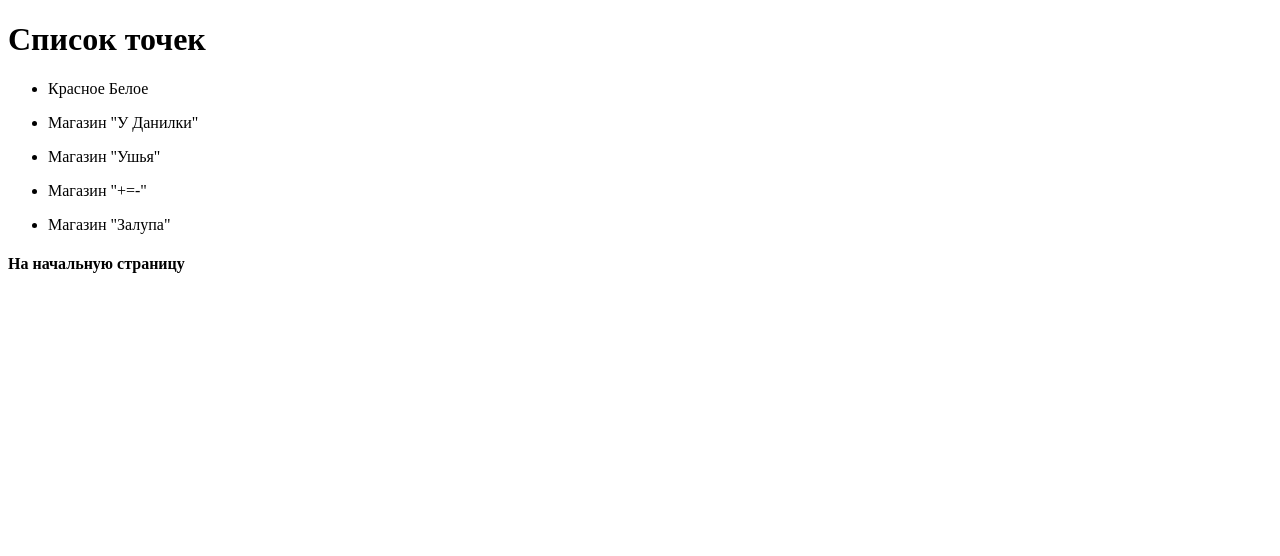
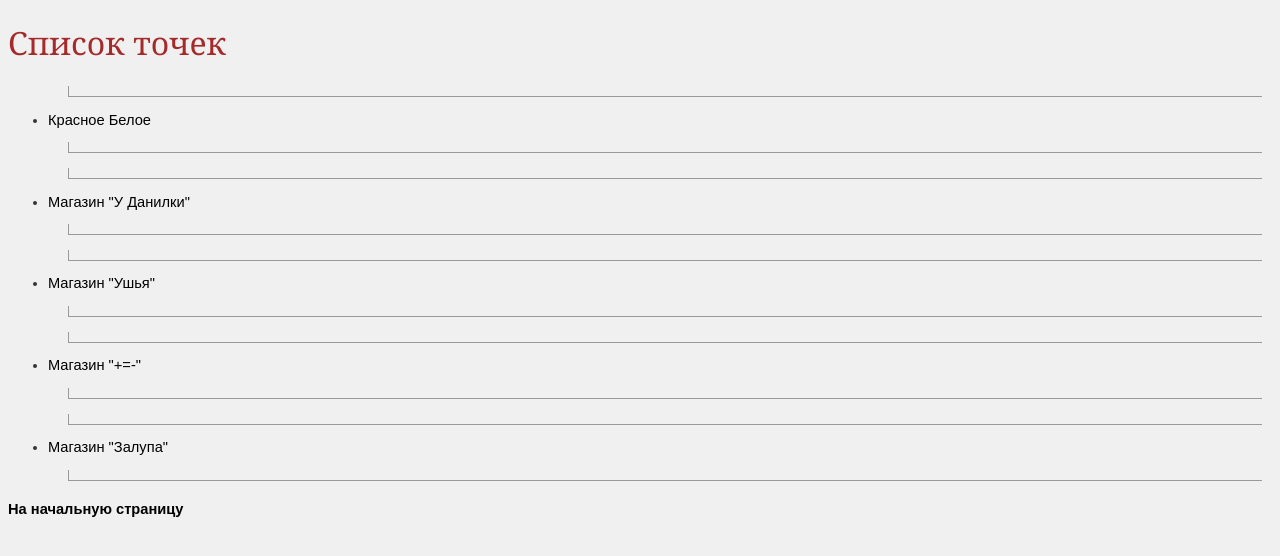
Before and after one commit to Alex220011/alex220011.github.io, a Django app: page /sasha/ in a window 1280 px wide. Shown: the top 556 px of the page. Run offline with Django 3.2, Linux system fonts and the light colour scheme; data comes from the database, SQL or seed files in the repository.

Commit message:
новыеправки

```diff
--- a/untitled/good/templates/good/home.html
+++ b/untitled/good/templates/good/home.html
@@ -4,6 +4,7 @@
 <head>
     <meta charset="UTF-8">
     <title>{% block title %} Торговые точки {% endblock %}</title>
+    <link href="statics/style.css" rel="stylesheet">
 </head>
 <body>
  <h1>Список точек</h1>
--- a/untitled/good/templates/good/statics/style.css
+++ b/untitled/good/templates/good/statics/style.css
@@ -0,0 +1,21 @@
+body {
+  font-family: Arial, Verdana,  sans-serif; /* Семейство шрифтов */
+  font-size: 11pt; /* Размер основного шрифта в пунктах  */
+  background-color: #f0f0f0; /* Цвет фона веб-страницы */
+  color: #333; /* Цвет основного текста */
+}
+h1 {
+  color: #a52a2a; /* Цвет заголовка */
+  font-size: 24pt; /* Размер шрифта в пунктах */
+  font-family: Georgia, Times, serif; /* Семейство шрифтов */
+  font-weight: normal; /* Нормальное начертание текста  */
+}
+p {
+  text-align: justify; /* Выравнивание по ширине */
+  margin-left: 60px; /* Отступ слева в пикселах */
+  margin-right: 10px; /* Отступ справа в пикселах */
+  border-left: 1px solid #999; /* Параметры линии слева */
+  border-bottom: 1px solid #999; /* Параметры линии снизу */
+  padding-left: 10px; /* Отступ от линии слева до текста  */
+  padding-bottom: 10px; /* Отступ от линии снизу до текста  */
+}
```
Also changed, not shown: untitled/good/templates/good/visit.html (+7 -3 lines).
